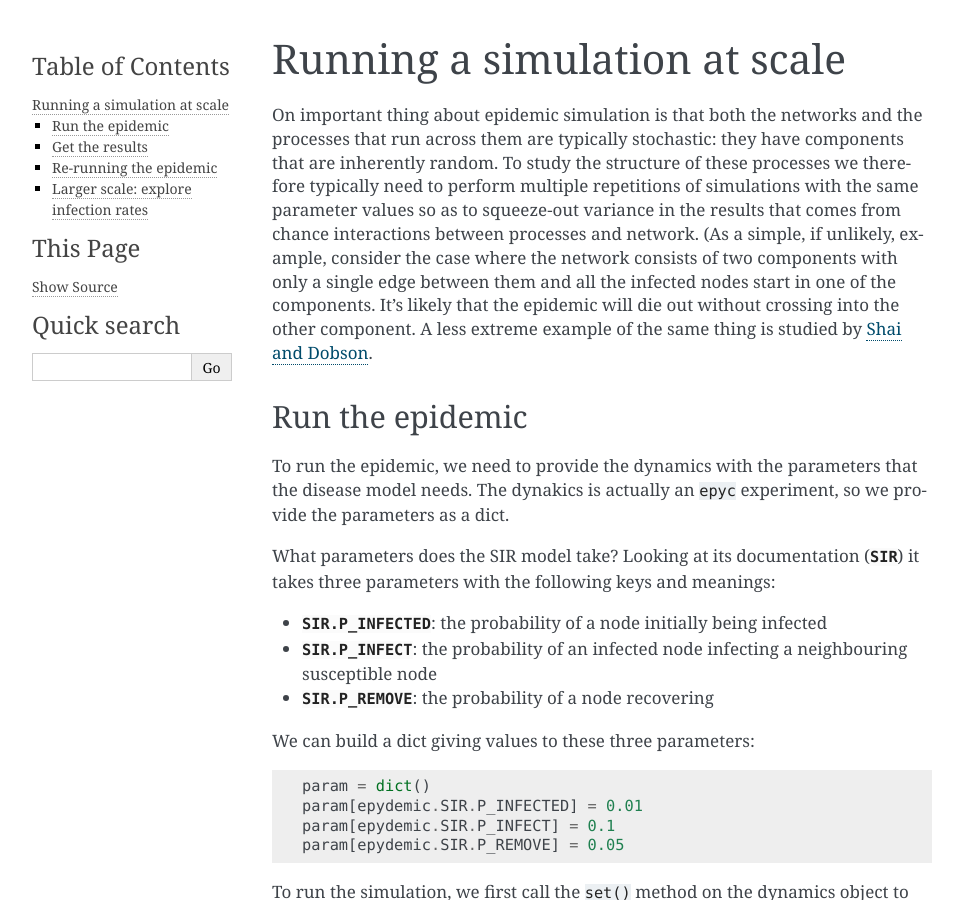
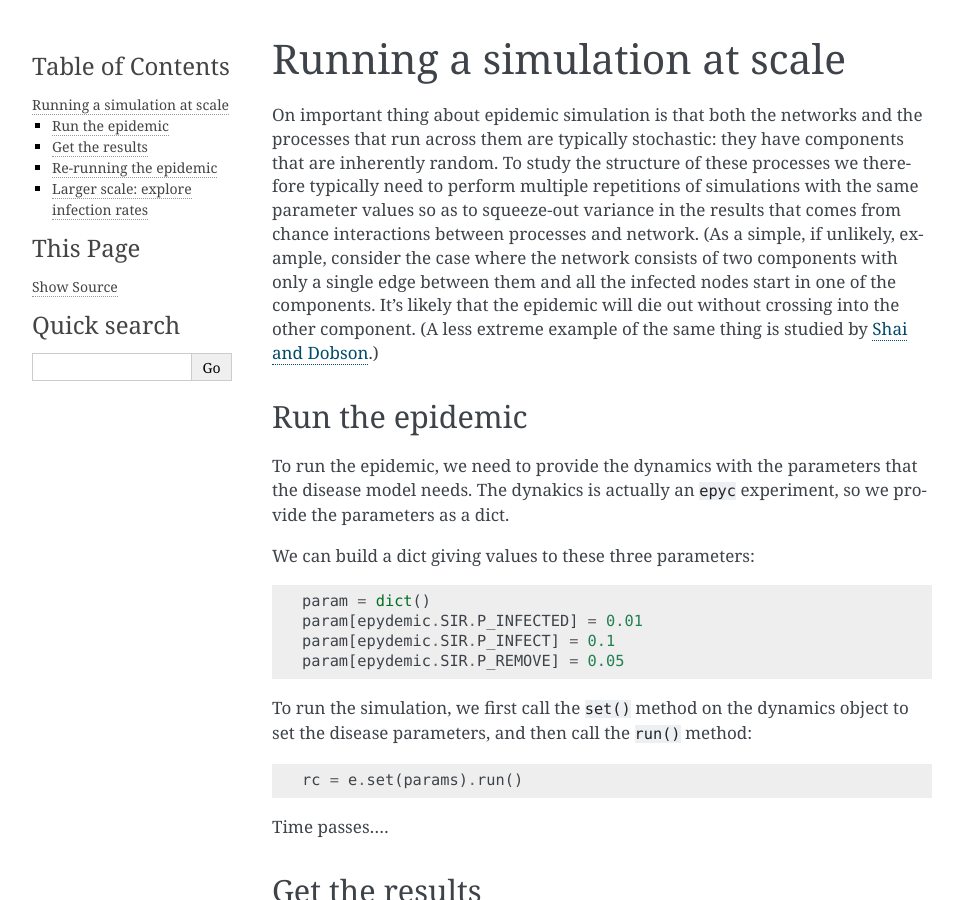
Before and after one commit to simoninireland/epydemic, a Sphinx documentation site: the page built from doc/tutorial/run-at-scale.rst, in a window 1280 px wide and 900 px high. Shown: the whole window, without its empty margins (148-1111 px from the left). Built offline with Sphinx 7.4.7, drawn with Linux system fonts in a browser that asks for light colours; pages that are not in the unit, such as notebooks, are missing from menus.

Commit message:
Revised for refactoring

```diff
--- a/doc/tutorial/run-at-scale.rst
+++ b/doc/tutorial/run-at-scale.rst
@@ -1,7 +1,9 @@
+.. _run-at-scale:
+
+.. currentmodule:: epydemic
+
 Running a simulation at scale
 =============================
-
-.. currentmodule:: epydemic
 
 On important thing about epidemic simulation is that both the networks and the processes that run
 across them are typically stochastic: they have components that are inherently random. To study the
@@ -10,7 +12,7 @@ with the same parameter values so as to squeeze-out variance in the results that
 interactions between processes and network. (As a simple, if unlikely, example, consider the case
 where the network consists of two components with only a single edge between them and all the infected
 nodes start in one of the components. It's likely that the epidemic will die out without crossing
-into the other component. A less extreme example of the same thing is studied by :ref:`Shai and Dobson <SD13>`.
+into the other component. (A less extreme example of the same thing is studied by :ref:`Shai and Dobson <SD13>`.)
 
 
 Run the epidemic
@@ -18,15 +20,6 @@ Run the epidemic
 
 To run the epidemic, we need to provide the dynamics with the parameters that the disease model needs. The dynakics
 is actually an ``epyc`` experiment, so we provide the parameters as a dict.
-
-What parameters does the SIR model take? Looking at its documentation (:class:`SIR`) it takes three
-parameters with the following keys and meanings:
-
-* :attr:`SIR.P_INFECTED`: the probability of a node initially being infected
-
-* :attr:`SIR.P_INFECT`: the probability of an infected node infecting a neighbouring susceptible node
-
-* :attr:`SIR.P_REMOVE`: the probability of a node recovering
 
 We can build a dict giving values to these three parameters:
 
```
Also changed, not shown: doc/tutorial/use-standard-model.rst (+28 -2 lines).
